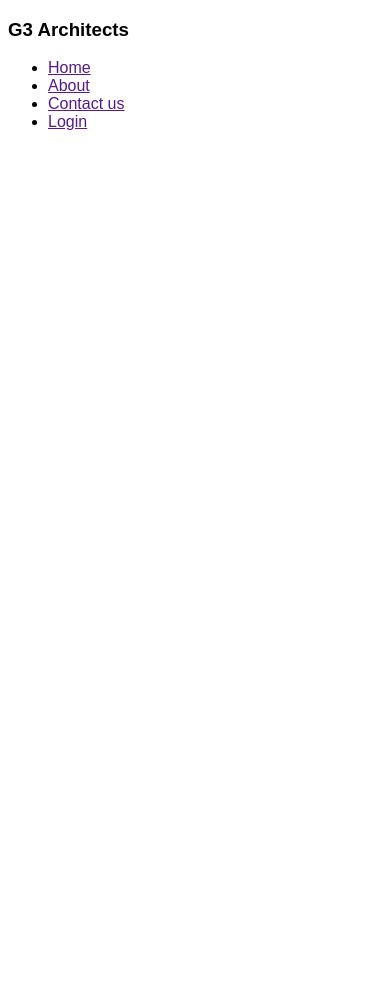
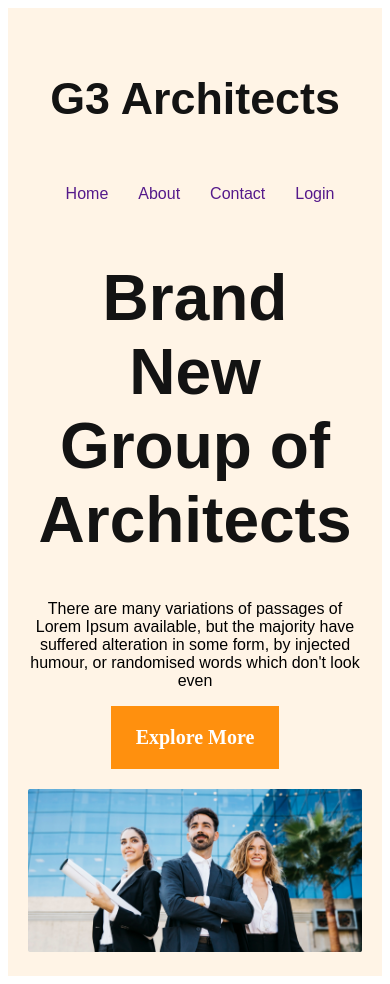
Before and after one commit to ja359/g3-architect-website, a plain HTML site: page index.html in a window 390 px wide. Before the commit the page ends 844 px from the top, so only its background shows below. Drawn offline with Linux system fonts and the light colour scheme.

Commit message:
finished the header section with responsive for mobile and medium devices

```diff
--- a/index.html
+++ b/index.html
@@ -9,15 +9,22 @@
 <body>
     <header>
         <nav>
-            <h3>G3 Architects</h3>
+            <h3 class="nav-title">G3 Architects</h3>
             <ul>
                 <li><a href="">Home</a></li>
                 <li><a href="">About</a></li>
-                <li><a href="">Contact us</a></li>
+                <li><a href="">Contact</a></li>
                 <li><a href="">Login</a></li>
             </ul>
         </nav>
-
+        <div class="banner">
+          <div class="banner-content">
+            <h1 class="banner-title">Brand New Group of Architects</h1>
+            <p class="banner-discription">There are many variations of passages of Lorem Ipsum available, but the majority have suffered alteration in some form, by injected humour, or randomised words which don't look even</p>
+            <button class="btn-primary">Explore More</button>
+          </div>
+                <img class="banner-img" src="images/banner.png" alt="">
+        </div>
     </header>
     <main>
 
--- a/styles/architect.css
+++ b/styles/architect.css
@@ -1,7 +1,86 @@
 /* work sans fonts from google fonts */
 @import url('https://fonts.googleapis.com/css2?family=Open+Sans:wght@400;500;600;700;800&display=swap');
+/* shared styles */
+
 * {
 font-family: 'Lato', sans-serif;
-font-family: 'Open sans', sans-serif;
-font-family: 'Work sans', sans-serif;
+font-family: 'Open Sans', sans-serif;
+font-family: 'Work Sans', sans-serif;
 }
+.btn-primary{
+    color: #FFF;
+text-align: center;
+font-family: Work Sans;
+font-size: 20px;
+font-weight: 600;
+background-color: #FF900E;;
+padding: 20px 25px;
+margin-bottom: 20px;
+border: none;
+
+}
+/* header styles */
+header{
+    background: rgba(255, 144, 14, 0.10);
+    padding: 50px 240px;
+}
+nav{
+    display: flex;
+    justify-content: space-between;
+    align-items: center;
+}
+.nav-title{
+    font-size: 2.8rem;
+    font-weight: 700;
+    color: #131313;
+    ;
+
+}
+nav > ul{
+    display: flex;
+}
+nav li{
+    list-style: none;
+    margin-right: 30px;
+    font-weight: 500;
+    font-size: 1rem;
+}
+nav li a{
+    text-decoration: none;
+}
+/* banner styles */
+.banner-content{
+   max-width:880px;
+   text-align: center;
+   margin:0 auto;
+}
+.banner-title{
+    font-size: 4rem;
+    font-weight: 700;
+    color: #131313;
+}
+.banner-description{
+    color: #727272;
+}
+.banner-img{
+    width: 100%;
+}
+/* responsive media queries */
+/* mobile devices */
+@media screen and (max-width:576px) {
+    header{
+        padding: 20px;
+    }
+    nav{
+        flex-direction: column;
+    }
+}
+/* tablet or medium devices */
+@media  screen and (min-width:576px) and (max-width:960px) {
+    header{
+        padding: 20px;
+    }
+    nav{
+    flex-direction:column ;
+    }
+}
```
